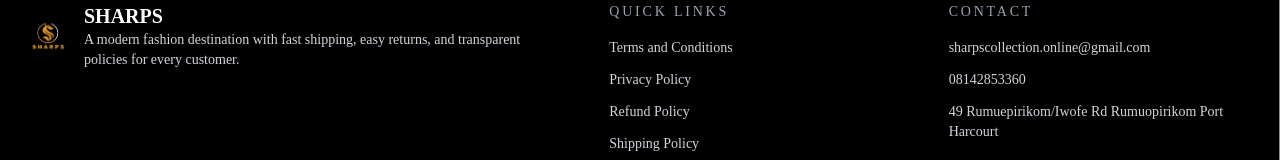
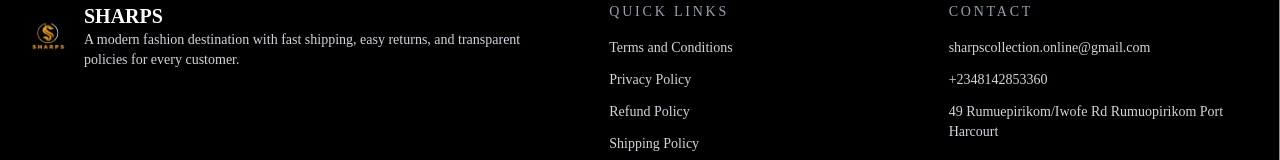
Before and after one commit to Iwegbuvc/Sharps_Platform, a React (Vite) app in the folder frontend/: page / in a window 1280 px wide. Shown: the part 497-657 px from the top of the page. Built offline with nearby package versions, Linux system fonts and the light colour scheme; no server answers.

Commit message:
updated files

```diff
--- a/frontend/src/components/Common/Footer.jsx
+++ b/frontend/src/components/Common/Footer.jsx
@@ -50,7 +50,7 @@
           </h2>
           <div className="text-sm text-gray-300 space-y-3">
             <p>sharpscollection.online@gmail.com</p>
-            <p>08142853360</p>
+            <p>+2348142853360</p>
             <p>49 Rumuepirikom/Iwofe Rd Rumuopirikom Port Harcourt</p>
           </div>
         </div>
```
